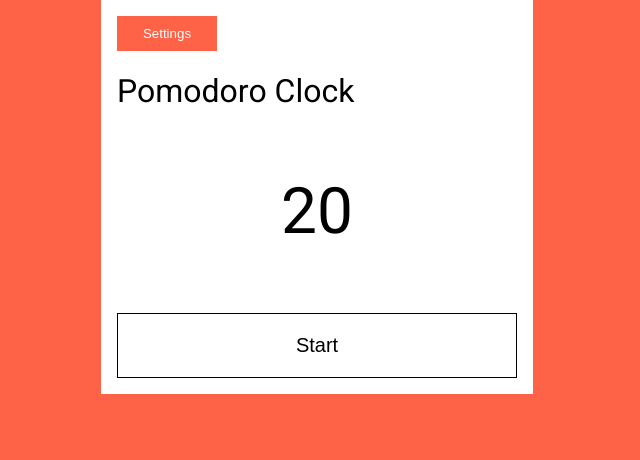
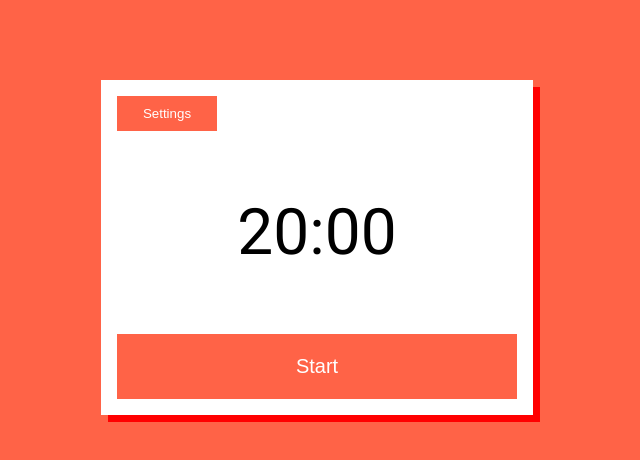
Before and after one commit to alightedlamp/pomodoro-clock, a React (Create React App) app: page / in a window 1280 px wide. Shown: the top 460 px of the page, without its empty margins (323-963 px from the left). Built offline with nearby package versions, Linux system fonts and the light colour scheme.

Commit message:
Update styles and decrement function

```diff
--- a/src/App.js
+++ b/src/App.js
@@ -10,10 +10,10 @@ class App extends Component {
     super();
 
     this.state = {
-      length: 20,
+      length: '20:00',
       totalSegments: 1,
-      currentProgress: {
-        time: 0,
+      currentTimer: {
+        timeRemaining: 0,
         segment: 1
       },
       timerOn: false
@@ -23,12 +23,15 @@ class App extends Component {
   }
 
   startTimer() {
+    let timeRemaining = this.state.currentTimer;
+    let segment = this.state.segment;
+
     if (this.state.timerOn === false) {
-      let currentProgress = this.state.currentProgress.time = this.state.length;
+      let currentTimer = { timeRemaining, segment };
       let timerOn = true;
 
       this.setState({
-        currentProgress,
+        currentTimer,
         timerOn
       });
     }
--- a/src/components/Clock.js
+++ b/src/components/Clock.js
@@ -6,22 +6,45 @@ class Clock extends React.Component {
 
     this.length = this.props.length;
     this.timerOn = this.props.timerOn;
-    this.currentProgress = this.props.currentProgress;
+    this.currentTimer = this.props.currentTimer;
 
-    this.tick = this.tick.bind(this);
+    this.decrement = this.decrement.bind(this);
   }
 
-  tick() {
-    while (this.props.timerOn) {
-      setTimeout(() => {
-        console.log('timer going');
-      }, 1)
+  decrement() {
+    console.log('starting clock')
+    while (this.props.timerOn && this.currentTimer.timeRemaining > 0) {
+      setInterval(() => {
+        let timeRemaining = this.currentTimer.timeRemaining;
+        let segment = this.currentTimer.segment;
+
+        let min = this.currentTimer.timeRemaining.split(':')[0];
+        let sec = this.currentTimer.timeRemaining.split(':')[1];
+
+        if (sec > 0) sec--;
+        else if (sec === 0) sec = 59;
+
+        if (min > 0) min--;
+        if (min === 0 && sec === 0) {
+          // decrement segment and reset timer
+        }
+
+        let newSegment = 0;
+        let currentTimer = {
+          timeRemaining: `${min}:${sec}`,
+          segment: newSegment
+        }
+        this.setState({
+          currentTimer
+        });
+      }, 1000)
     }
   }
 
   componentDidUpdate(prevProps, prevState) {
+    console.log('start timer button clicked')
     if (this.props.timerOn === true) {
-      this.tick();
+      this.decrement();
     }
   }
 
--- a/src/components/Pomodoro.js
+++ b/src/components/Pomodoro.js
@@ -8,7 +8,7 @@ class Pomodoro extends React.Component {
   constructor(props) {
     super(props);
 
-    this.currentProgress = this.props.currentProgress;
+    this.currentTimer = this.props.currentTimer;
     this.length = this.props.length;
     this.timerOn = this.props.timerOn;
     this.startTimer = this.props.startTimer;
@@ -17,22 +17,26 @@ class Pomodoro extends React.Component {
   render() {
     const buttonText = this.timerOn ? 'Pause' : 'Start';
     const buttonStyle = {
-      backgroundColor: 'white',
+      backgroundColor: 'tomato',
       width: '100%',
       padding: '20px',
       fontSize: '1.25em',
-      border: '1px solid black',
+      border: '1px solid tomato',
+      color: 'white',
 
       ':hover': {
-        backgroundColor: 'tomato',
-        'transition': '.2s'
+        backgroundColor: 'white',
+        'transition': '.2s',
+        border: '1px solid tomato',
+        color: 'red',
+        boxShadow: '3px 3px 0 red'
       }
     }
 
     return(
       <div>
-        <Clock currentProgress={this.currentProgress} length={this.length} timerOn={this.timerOn}/>
-        <Ticker currentProgress={this.currentProgress} length={this.length}  timerOn={this.timerOn}/>
+        <Clock currentTimer={this.currentTimer} length={this.length} timerOn={this.timerOn}/>
+        <Ticker currentTimer={this.currentTimer} length={this.length}  timerOn={this.timerOn}/>
         <Button text={buttonText} style={buttonStyle} action={this.startTimer} />
       </div>
       )
--- a/src/components/TopBar.js
+++ b/src/components/TopBar.js
@@ -15,7 +15,6 @@ class TopBar extends React.Component {
     return(
       <div>
         <Button text="Settings" style={buttonStyle}/>
-        <Title />
       </div>
       )
   }
--- a/src/css/styles.css
+++ b/src/css/styles.css
@@ -6,10 +6,11 @@ body {
   background-color: tomato; }
 
 .App {
-  margin: 0 auto;
+  margin: 5em auto 0 auto;
   padding: 1em;
   background-color: white;
-  width: 400px; }
+  width: 400px;
+  box-shadow: 7px 7px 0 red; }
 
 h1 {
   font-weight: 100; }
--- a/src/css/styles.scss
+++ b/src/css/styles.scss
@@ -7,10 +7,11 @@ body {
 }
 
 .App {
-  margin: 0 auto;
+  margin: 5em auto 0 auto;
   padding: 1em;
   background-color: white;
   width: 400px;
+  box-shadow: 7px 7px 0 red;
 }
 
 h1 {
@@ -21,3 +22,4 @@ h1 {
   font-size: 4em;
   text-align: center;
   margin: 1em 0;
+}
```
